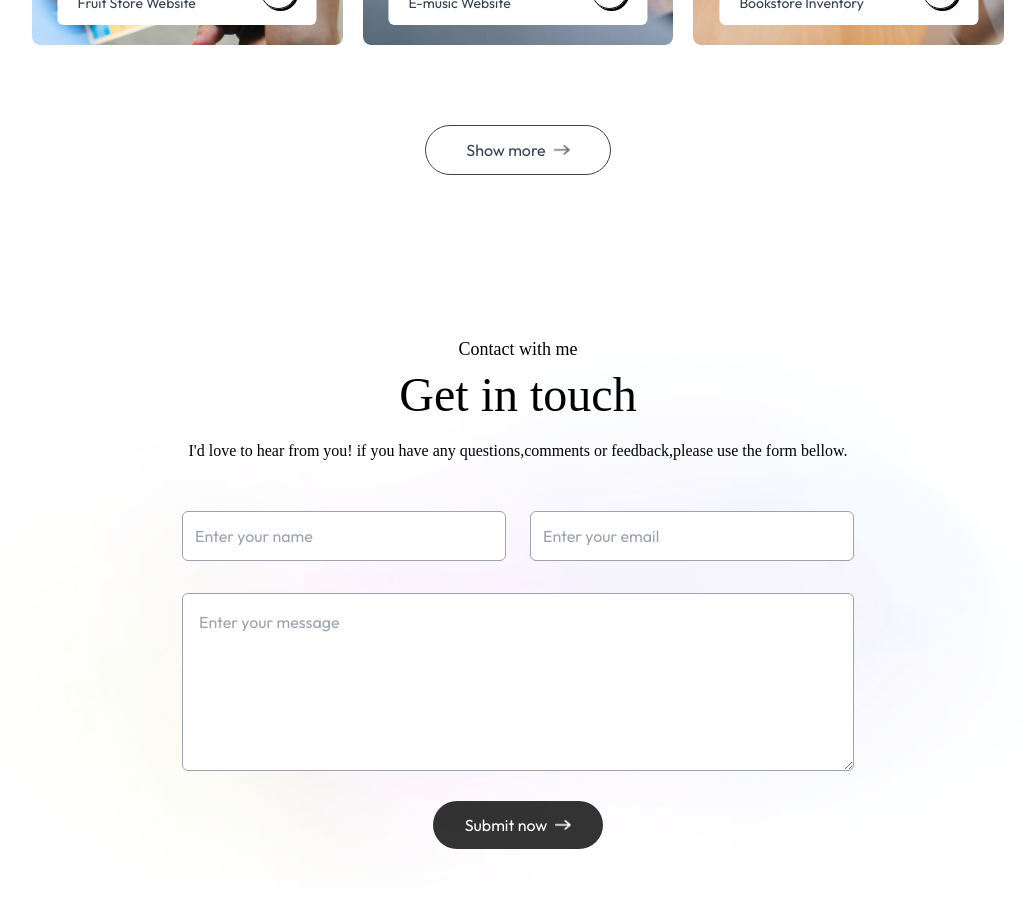
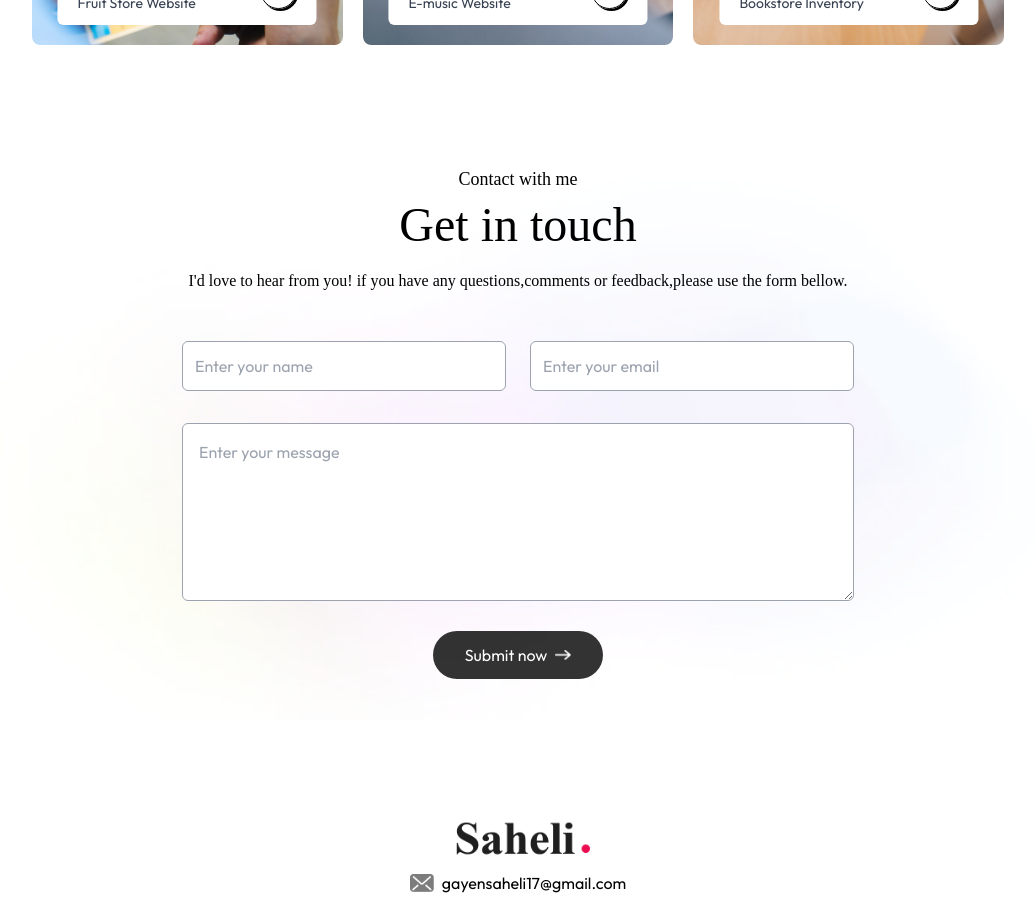
Before and after one commit to Saheli17/my_portfolio, a React (Vite) app: page / in a window 1280 px wide. Shown: the part 1960-2882 px from the top of the page, without its empty margins (122-1157 px from the left). Built offline with nearby package versions, Linux system fonts and the light colour scheme; a web font is replaced by a local one.

Commit message:
Update Work.jsx

```diff
--- a/src/components/Work.jsx
+++ b/src/components/Work.jsx
@@ -50,14 +50,14 @@ const Work = ({ isDarkMode }) => {
           </motion.div>
         ))}
       </motion.div>
-      <motion.a
+      {/* <motion.a
         initial={{ opacity: 0 }}
         whileInView={{ opacity: 1 }}
         transition={{ duration: 0.5, delay: 1.1 }}
         href='' className='w-max flex items-center justify-center gap-2 text-gray-700 border-[0.5px] border-gray-700 rounded-full py-3 px-10 mx-auto my-20 hover:bg-[#fcf4ff] duration-500 dark:text-white dark:border-white dark:hover:bg-darkHover'>
         Show more <img src={isDarkMode ? assets.right_arrow_bold_dark : assets.right_arrow_bold} alt="Right arrow"
           className='w-4' />
-      </motion.a>
+      </motion.a> */}
     </motion.div>
   )
 }
```
